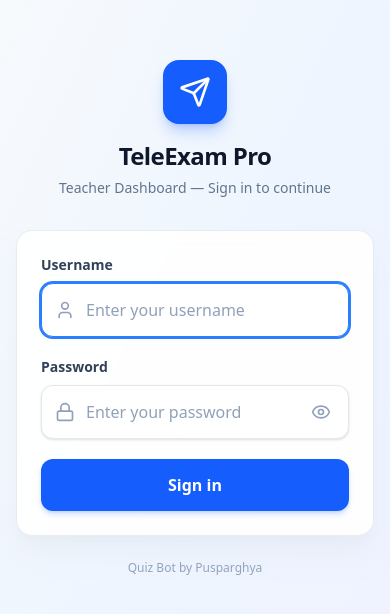
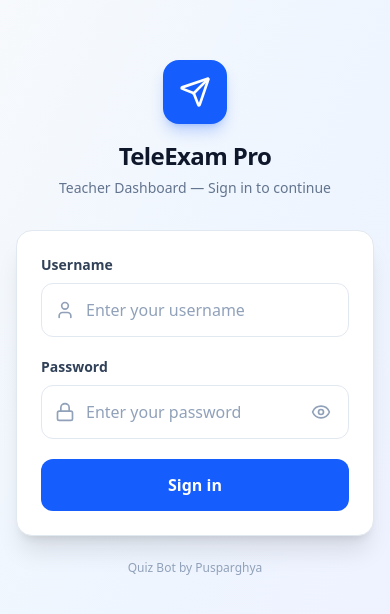
Before and after one commit to pusparghya-manna/quiz-bot-by-pusparghya, a React (Vite) app in the folder frontend/: page / in a window 390 px wide. Shown: the part 104-718 px from the top of the page. Built offline with nearby package versions, Linux system fonts and the light colour scheme; no server answers.

Commit message:
Fix mobile keyboard loop: stop 401 reload, only fetch when logged in, no auto-focus

```diff
--- a/frontend/index.html
+++ b/frontend/index.html
@@ -2,7 +2,7 @@
 <html lang="en">
   <head>
     <meta charset="UTF-8" />
-    <meta name="viewport" content="width=device-width, initial-scale=1.0, maximum-scale=1.0, viewport-fit=cover" />
+    <meta name="viewport" content="width=device-width, initial-scale=1, viewport-fit=cover" />
     <meta name="theme-color" content="#2563eb" />
     <title>TeleExam Pro — Teacher Dashboard</title>
   </head>
--- a/frontend/src/App.tsx
+++ b/frontend/src/App.tsx
@@ -1,21 +1,19 @@
 import React, { useState, useEffect, useCallback } from 'react';
 import { Login } from './components/Login';
 import { api, getToken, clearToken } from './api';
-import { Navbar } from './components/Navbar.js';
-
-import { DashboardView } from './components/views/DashboardView.js';
-import { ExamsView } from './components/views/ExamsView.js';
-import { ResultsView } from './components/views/ResultsView.js';
-import { LeaderboardView } from './components/views/LeaderboardView.js';
-import { SettingsView } from './components/views/SettingsView.js';
-
+import { Navbar } from './components/Navbar';
+import { DashboardView } from './components/views/DashboardView';
+import { ExamsView } from './components/views/ExamsView';
+import { ResultsView } from './components/views/ResultsView';
+import { LeaderboardView } from './components/views/LeaderboardView';
+import { SettingsView } from './components/views/SettingsView';
 import { Exam, Question, Student, Attempt, SystemSettings, AuditLog } from './types';
 
 export default function App() {
-  const [loading, setLoading] = useState(true);
+  const [authed, setAuthed] = useState(() => !!getToken());
+  const [loading, setLoading] = useState(false);
   const [isSettingsOpen, setIsSettingsOpen] = useState(false);
 
-  // Core app state
   const [exams, setExams] = useState<Exam[]>([]);
   const [questions, setQuestions] = useState<Question[]>([]);
   const [students, setStudents] = useState<Student[]>([]);
@@ -25,12 +23,13 @@ export default function App() {
     webhookUrl: '',
     botUsername: '@ExamMasterBot',
     botActive: true,
-    serverTimezone: 'Asia/Kolkata'
+    autoPublishResults: true,
+    systemNotice: ''
   });
   const [logs, setLogs] = useState<AuditLog[]>([]);
 
-  // Fetch all initial application data from server
   const fetchAllData = useCallback(async () => {
+    if (!getToken()) return;
     try {
       setLoading(true);
       const res = await api('/api/data');
@@ -45,7 +44,8 @@ export default function App() {
           webhookUrl: '',
           botUsername: '@ExamMasterBot',
           botActive: true,
-          serverTimezone: 'Asia/Kolkata'
+          autoPublishResults: true,
+          systemNotice: ''
         });
         setLogs(data.auditLogs || []);
       }
@@ -56,85 +56,88 @@ export default function App() {
     }
   }, []);
 
+  // Only fetch when authenticated
   useEffect(() => {
+    if (authed) {
       fetchAllData();
-  }, [fetchAllData]);
+    }
+  }, [authed, fetchAllData]);
 
-  // Smooth scroll helper
+  const handleLogout = () => {
+    clearToken();
+    setAuthed(false);
+    setExams([]);
+    setQuestions([]);
+    setStudents([]);
+    setAttempts([]);
+    setLogs([]);
+  };
+
   const handleScrollToSection = (sectionId: string) => {
     const el = document.getElementById(sectionId);
-    if (el) {
-      el.scrollIntoView({ behavior: 'smooth' });
-    }
+    if (el) el.scrollIntoView({ behavior: 'smooth' });
   };
 
-  // Reset data handler
   const handleReseedData = async () => {
-    if (window.confirm('Clear all data and reset system to clean state?')) {
+    if (!window.confirm('Clear all data and reset system to clean state?')) return;
     try {
       setLoading(true);
       const res = await api('/api/reseed', { method: 'POST' });
       if (res.ok) {
         await fetchAllData();
-          alert('Database reset to clean state successfully!');
+        alert('Database reset successfully!');
       }
     } catch (err) {
-        console.error('Failed to reset system data:', err);
+      console.error('Failed to reset:', err);
     } finally {
       setLoading(false);
     }
-    }
   };
 
-  const [authed, setAuthed] = useState(!!getToken());
-
+  // Show login — no API calls, no focus tricks
   if (!authed) {
-    return <Login onSuccess={() => setAuthed(true)} />;
+    return (
+      <Login
+        onSuccess={() => {
+          setAuthed(true);
+        }}
+      />
+    );
   }
 
   return (
     <div className="min-h-screen bg-slate-50 text-slate-900 font-sans antialiased flex flex-col">
-      {/* Navbar */}
       <Navbar
         onReseedData={handleReseedData}
         botActive={settings.botActive}
         onOpenSettings={() => setIsSettingsOpen(true)}
         onScrollToSection={handleScrollToSection}
+        onLogout={handleLogout}
       />
 
       <main id="main-content-area" className="flex-1 max-w-7xl w-full mx-auto px-3 sm:px-6 lg:px-8 py-6 space-y-12">
         {loading && exams.length === 0 ? (
           <div className="h-64 bg-white border border-slate-200 rounded-2xl flex items-center justify-center p-8 text-slate-500 font-medium text-sm shadow-sm">
-            <div className="flex items-center space-x-3">
-              <span className="w-4 h-4 border-2 border-blue-600 border-t-transparent rounded-full animate-spin" />
-              <span>Loading Telegram Examination System...</span>
-            </div>
+            Loading dashboard…
           </div>
         ) : (
           <>
-            {/* Section 1: Dashboard Overview */}
-            <section id="dashboard-section">
+            <section id="dashboard-section" className="pt-2">
               <DashboardView
                 exams={exams}
+                students={students}
                 attempts={attempts}
-                students={students}
-                onNavigate={(section) => {
-                  if (section === 'exams') handleScrollToSection('exams-section');
-                }}
               />
             </section>
 
-            {/* Section 2: Scheduled & Active Examinations (Scroll down) */}
             <section id="exams-section" className="pt-4">
               <ExamsView
                 exams={exams}
                 questions={questions}
-                questionBank={questions}
                 onRefreshExams={fetchAllData}
               />
             </section>
 
-            {/* Section 3: Submissions & Student Results */}
             <section id="results-section" className="pt-4">
               <ResultsView
                 attempts={attempts}
@@ -143,7 +146,6 @@ export default function App() {
               />
             </section>
 
-            {/* Section 4: Class Leaderboard */}
             <section id="leaderboard-section" className="pt-4">
               <LeaderboardView
                 attempts={attempts}
@@ -154,7 +156,6 @@ export default function App() {
         )}
       </main>
 
-      {/* Settings Modal */}
       {isSettingsOpen && (
         <div className="fixed inset-0 z-50 bg-slate-900/50 backdrop-blur-xs flex items-center justify-center p-4 overflow-y-auto">
           <div className="bg-white rounded-3xl max-w-3xl w-full p-6 shadow-2xl space-y-4 my-8">
@@ -167,7 +168,6 @@ export default function App() {
                 ✕ Close
               </button>
             </div>
-
             <SettingsView
               settings={settings}
               onRefreshSettings={fetchAllData}
--- a/frontend/src/components/Login.tsx
+++ b/frontend/src/components/Login.tsx
@@ -1,4 +1,4 @@
-import React, { useState, useRef, useEffect } from 'react';
+import React, { useState } from 'react';
 import { Send, Lock, User, Eye, EyeOff } from 'lucide-react';
 import { api, setToken } from '../api';
 
@@ -12,13 +12,6 @@ export const Login: React.FC<LoginProps> = ({ onSuccess }) => {
   const [showPassword, setShowPassword] = useState(false);
   const [error, setError] = useState('');
   const [loading, setLoading] = useState(false);
-  const usernameRef = useRef<HTMLInputElement>(null);
-
-  useEffect(() => {
-    // Focus username on mount so mobile keyboard can open on tap
-    const t = setTimeout(() => usernameRef.current?.focus(), 100);
-    return () => clearTimeout(t);
-  }, []);
 
   const handleSubmit = async (e: React.FormEvent) => {
     e.preventDefault();
@@ -33,8 +26,9 @@ export const Login: React.FC<LoginProps> = ({ onSuccess }) => {
         method: 'POST',
         body: JSON.stringify({ username: username.trim(), password })
       });
-      const data = await res.json();
-      if (!res.ok) throw new Error(data.error || 'Login failed');
+      const data = await res.json().catch(() => ({}));
+      if (!res.ok) throw new Error(data.error || 'Invalid username or password');
+      if (!data.token) throw new Error('Login failed — no token received');
       setToken(data.token);
       onSuccess();
     } catch (err: any) {
@@ -47,7 +41,6 @@ export const Login: React.FC<LoginProps> = ({ onSuccess }) => {
   return (
     <div className="min-h-screen bg-gradient-to-br from-slate-50 via-blue-50 to-indigo-50 flex items-center justify-center p-4 sm:p-6">
       <div className="w-full max-w-md">
-        {/* Brand */}
         <div className="text-center mb-8">
           <div className="inline-flex items-center justify-center w-16 h-16 bg-blue-600 text-white rounded-2xl shadow-lg shadow-blue-600/25 mb-4">
             <Send className="w-8 h-8" />
@@ -60,57 +53,57 @@ export const Login: React.FC<LoginProps> = ({ onSuccess }) => {
           </p>
         </div>
 
-        {/* Card */}
-        <div className="bg-white/90 backdrop-blur border border-slate-200/80 rounded-2xl shadow-xl shadow-slate-200/50 p-6 sm:p-8">
+        <div className="bg-white border border-slate-200 rounded-2xl shadow-xl p-6 sm:p-8">
           <form onSubmit={handleSubmit} className="space-y-5" autoComplete="on">
-            {/* Username */}
             <div>
               <label htmlFor="login-username" className="block text-sm font-semibold text-slate-700 mb-2">
                 Username
               </label>
               <div className="relative">
-                <User className="pointer-events-none absolute left-3.5 top-1/2 -translate-y-1/2 w-5 h-5 text-slate-400" />
+                <span className="pointer-events-none absolute left-3.5 top-1/2 -translate-y-1/2 text-slate-400">
+                  <User className="w-5 h-5" />
+                </span>
                 <input
-                  ref={usernameRef}
                   id="login-username"
                   name="username"
                   type="text"
                   inputMode="text"
                   autoComplete="username"
-                  autoCapitalize="none"
+                  autoCapitalize="off"
                   autoCorrect="off"
                   spellCheck={false}
                   value={username}
                   onChange={(e) => setUsername(e.target.value)}
-                  className="w-full pl-11 pr-4 py-3.5 text-base border border-slate-200 rounded-xl bg-white text-slate-900 placeholder:text-slate-400 focus:ring-2 focus:ring-blue-500 focus:border-blue-500 outline-none transition shadow-sm"
+                  className="block w-full pl-11 pr-4 py-3.5 text-base leading-normal border border-slate-200 rounded-xl bg-white text-slate-900 placeholder:text-slate-400 focus:ring-2 focus:ring-blue-500 focus:border-blue-500 outline-none"
                   placeholder="Enter your username"
                   required
                 />
               </div>
             </div>
 
-            {/* Password */}
             <div>
               <label htmlFor="login-password" className="block text-sm font-semibold text-slate-700 mb-2">
                 Password
               </label>
               <div className="relative">
-                <Lock className="pointer-events-none absolute left-3.5 top-1/2 -translate-y-1/2 w-5 h-5 text-slate-400" />
+                <span className="pointer-events-none absolute left-3.5 top-1/2 -translate-y-1/2 text-slate-400">
+                  <Lock className="w-5 h-5" />
+                </span>
                 <input
                   id="login-password"
                   name="password"
                   type={showPassword ? 'text' : 'password'}
-                  inputMode="text"
                   autoComplete="current-password"
                   value={password}
                   onChange={(e) => setPassword(e.target.value)}
-                  className="w-full pl-11 pr-12 py-3.5 text-base border border-slate-200 rounded-xl bg-white text-slate-900 placeholder:text-slate-400 focus:ring-2 focus:ring-blue-500 focus:border-blue-500 outline-none transition shadow-sm"
+                  className="block w-full pl-11 pr-12 py-3.5 text-base leading-normal border border-slate-200 rounded-xl bg-white text-slate-900 placeholder:text-slate-400 focus:ring-2 focus:ring-blue-500 focus:border-blue-500 outline-none"
                   placeholder="Enter your password"
                   required
                 />
                 <button
                   type="button"
                   tabIndex={-1}
+                  onMouseDown={(e) => e.preventDefault()}
                   onClick={() => setShowPassword((v) => !v)}
                   className="absolute right-3 top-1/2 -translate-y-1/2 p-1.5 text-slate-400 hover:text-slate-600 rounded-lg"
                   aria-label={showPassword ? 'Hide password' : 'Show password'}
@@ -120,16 +113,16 @@ export const Login: React.FC<LoginProps> = ({ onSuccess }) => {
               </div>
             </div>
 
-            {error && (
+            {error ? (
               <div className="text-sm text-red-700 bg-red-50 border border-red-100 rounded-xl px-4 py-3 font-medium">
                 {error}
               </div>
-            )}
+            ) : null}
 
             <button
               type="submit"
               disabled={loading}
-              className="w-full bg-blue-600 hover:bg-blue-700 active:bg-blue-800 disabled:opacity-60 disabled:cursor-not-allowed text-white font-semibold text-base py-3.5 rounded-xl transition shadow-md shadow-blue-600/20"
+              className="w-full bg-blue-600 hover:bg-blue-700 active:bg-blue-800 disabled:opacity-60 text-white font-semibold text-base py-3.5 rounded-xl transition"
             >
               {loading ? 'Signing in…' : 'Sign in'}
             </button>
--- a/frontend/src/components/Navbar.tsx
+++ b/frontend/src/components/Navbar.tsx
@@ -6,13 +6,15 @@ interface NavbarProps {
   botActive: boolean;
   onOpenSettings: () => void;
   onScrollToSection: (sectionId: string) => void;
+  onLogout?: () => void;
 }
 
 export const Navbar: React.FC<NavbarProps> = ({
   onReseedData,
   botActive,
   onOpenSettings,
-  onScrollToSection
+  onScrollToSection,
+  onLogout
 }) => {
   return (
     <header id="main-header" className="bg-white border-b border-slate-200 text-slate-900 sticky top-0 z-30 shadow-2xs">
--- a/frontend/src/main.tsx
+++ b/frontend/src/main.tsx
@@ -1,10 +1,5 @@
-import {StrictMode} from 'react';
-import {createRoot} from 'react-dom/client';
+import { createRoot } from 'react-dom/client';
 import App from './App.tsx';
 import './index.css';
 
-createRoot(document.getElementById('root')!).render(
-  <StrictMode>
-    <App />
-  </StrictMode>,
-);
+createRoot(document.getElementById('root')!).render(<App />);
```
Also changed, not shown: frontend/src/api.ts (+4 -3 lines). Lines whose indentation alone changed are shown as unchanged.
